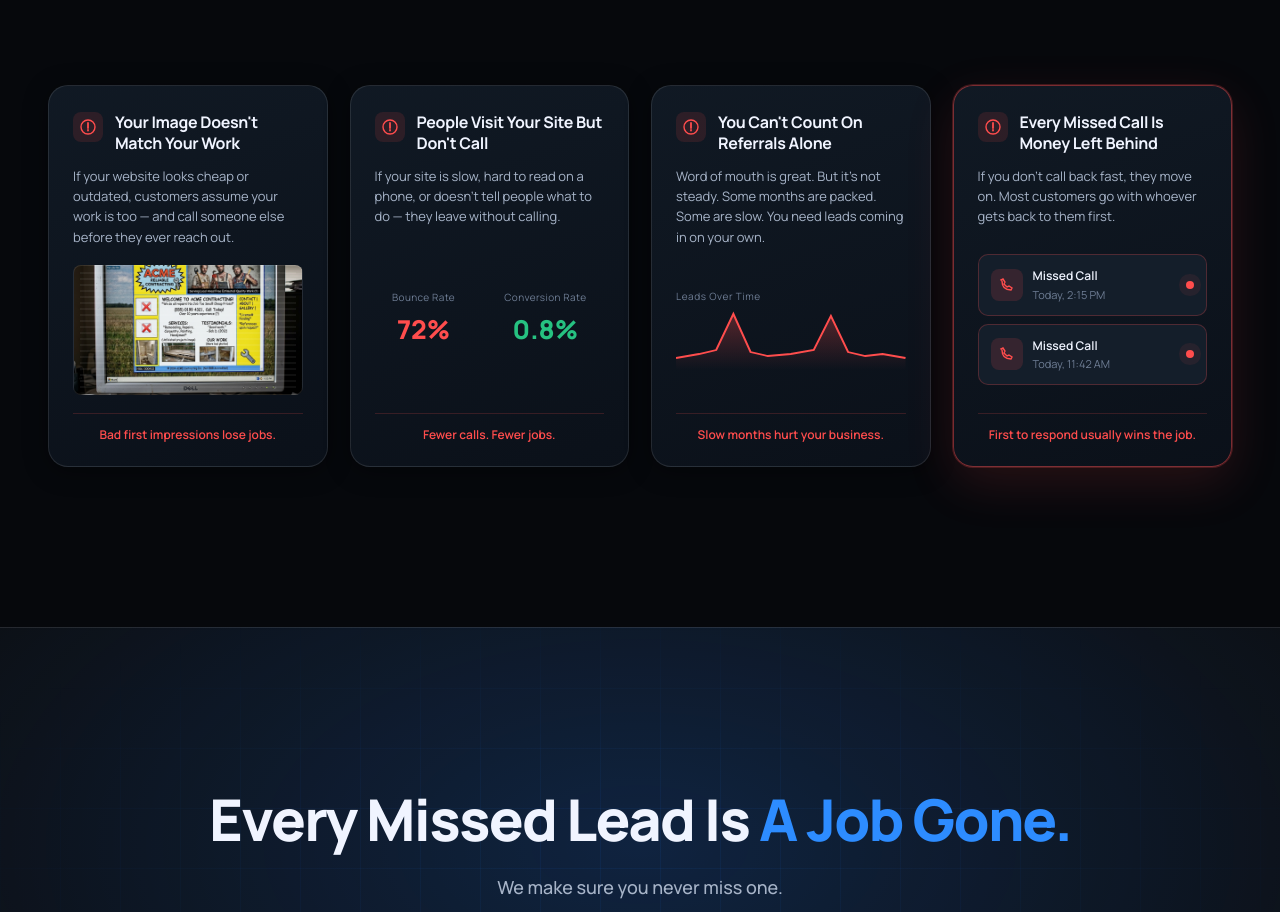
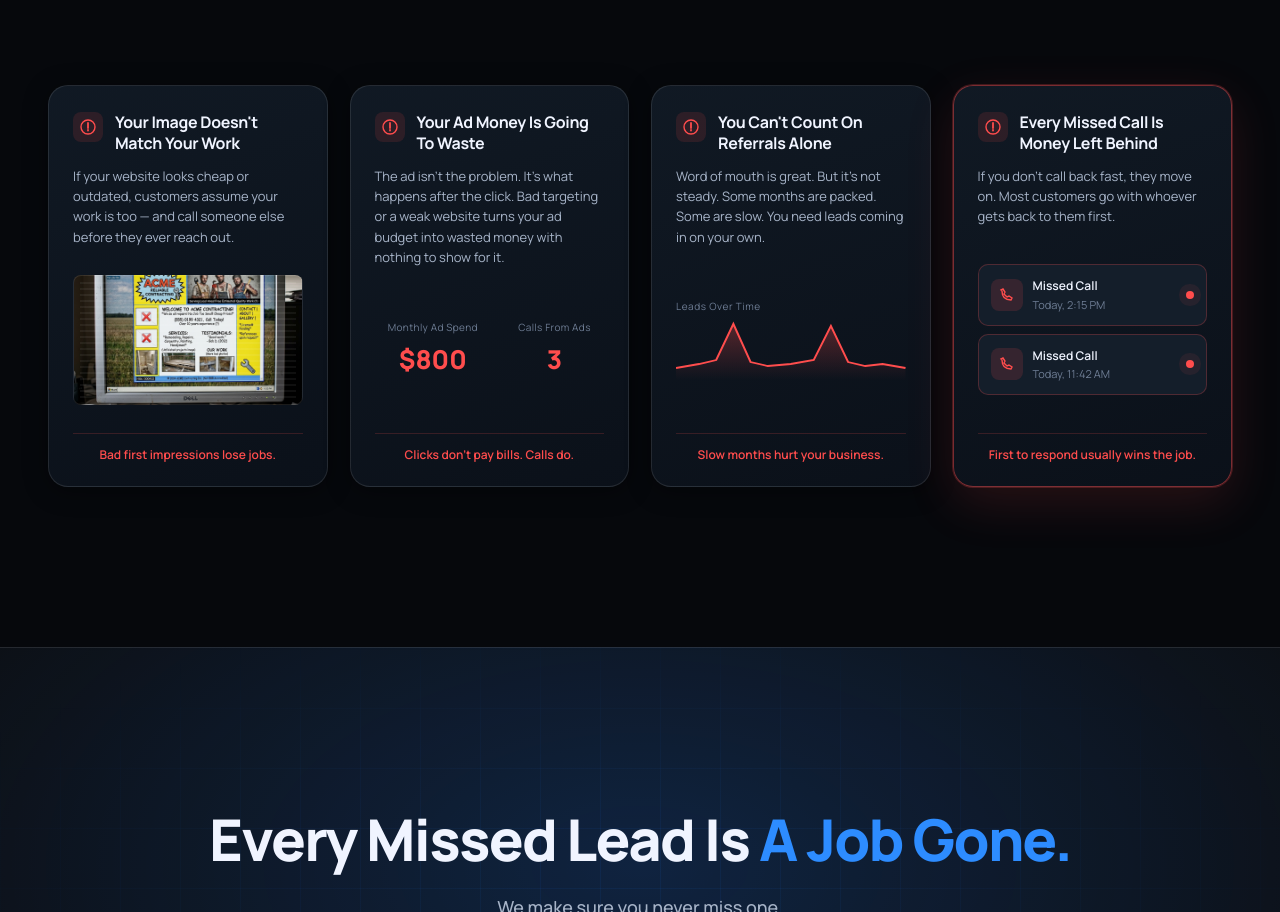
Before and after one commit to natejake935/ironclad-digital, a plain HTML site: page index.html in a window 1280 px wide. Shown: the part 1260-2172 px from the top of the page. Drawn offline with Linux system fonts and the light colour scheme.

Commit message:
copy: rewrite card 2 to focus on wasted ad spend and poor conversion

```diff
--- a/index.html
+++ b/index.html
@@ -241,22 +241,22 @@
             <span class="problem-card__alert" aria-hidden="true">
               <svg viewBox="0 0 16 16" fill="none"><path d="M8 4v5M8 11v.5" stroke="currentColor" stroke-width="1.8" stroke-linecap="round"/><circle cx="8" cy="8" r="7" stroke="currentColor" stroke-width="1.4"/></svg>
             </span>
-            <h3>People Visit Your Site But Don't Call</h3>
+            <h3>Your Ad Money Is Going To Waste</h3>
           </div>
-          <p>If your site is slow, hard to read on a phone, or doesn't tell people what to do — they leave without calling.</p>
+          <p>The ad isn't the problem. It's what happens after the click. Bad targeting or a weak website turns your ad budget into wasted money with nothing to show for it.</p>
           <div class="problem-card__visual">
             <div class="pv-metrics">
               <div class="pv-metric">
-                <div class="pv-metric__label">Bounce Rate</div>
-                <div class="pv-metric__val text-red">72%</div>
+                <div class="pv-metric__label">Monthly Ad Spend</div>
+                <div class="pv-metric__val text-red">$800</div>
               </div>
               <div class="pv-metric">
-                <div class="pv-metric__label">Conversion Rate</div>
-                <div class="pv-metric__val text-green">0.8%</div>
+                <div class="pv-metric__label">Calls From Ads</div>
+                <div class="pv-metric__val text-red">3</div>
               </div>
             </div>
           </div>
-          <div class="problem-card__alert-text">Fewer calls. Fewer jobs.</div>
+          <div class="problem-card__alert-text">Clicks don't pay bills. Calls do.</div>
         </article>
 
         <article class="problem-card">
```
